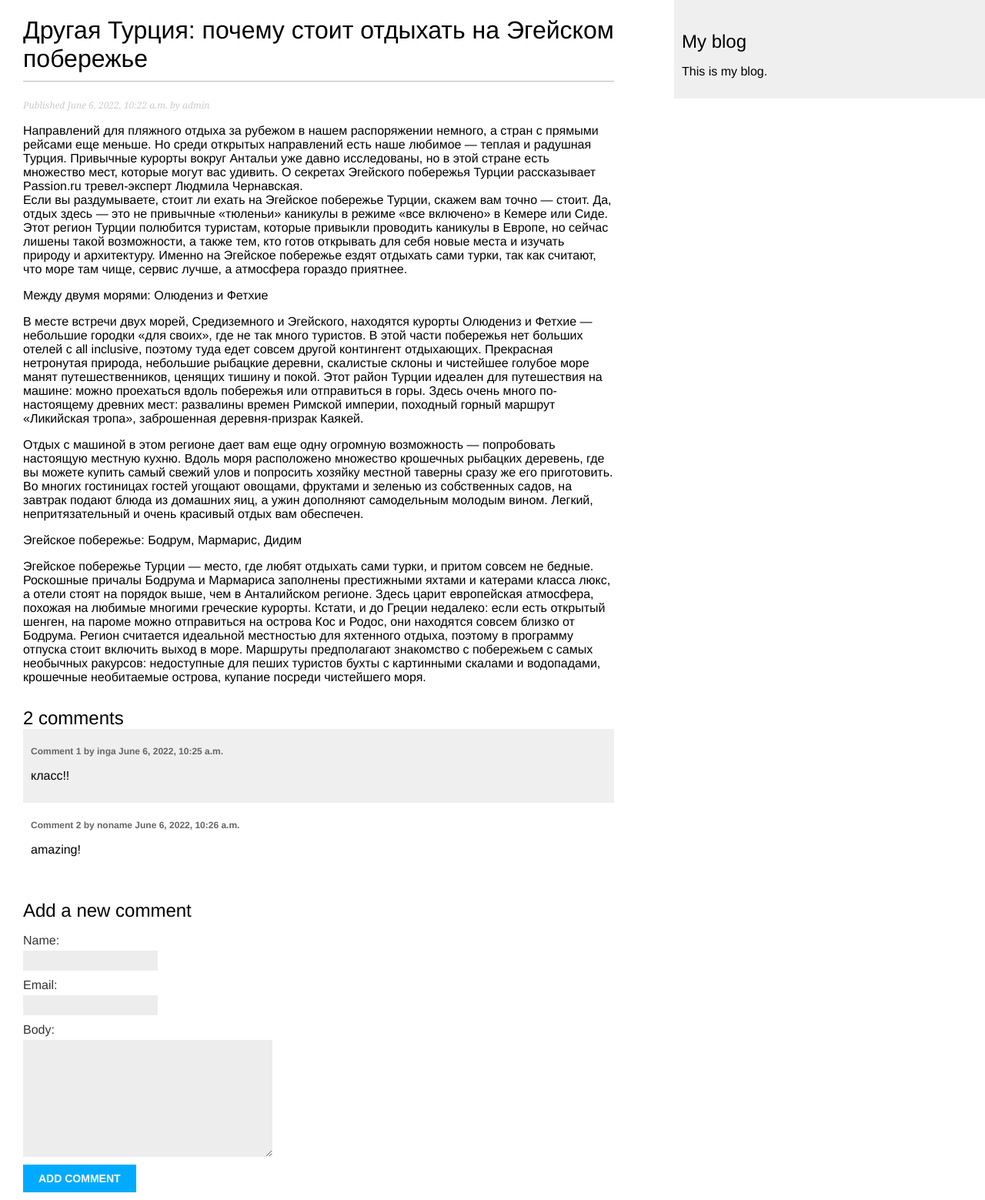
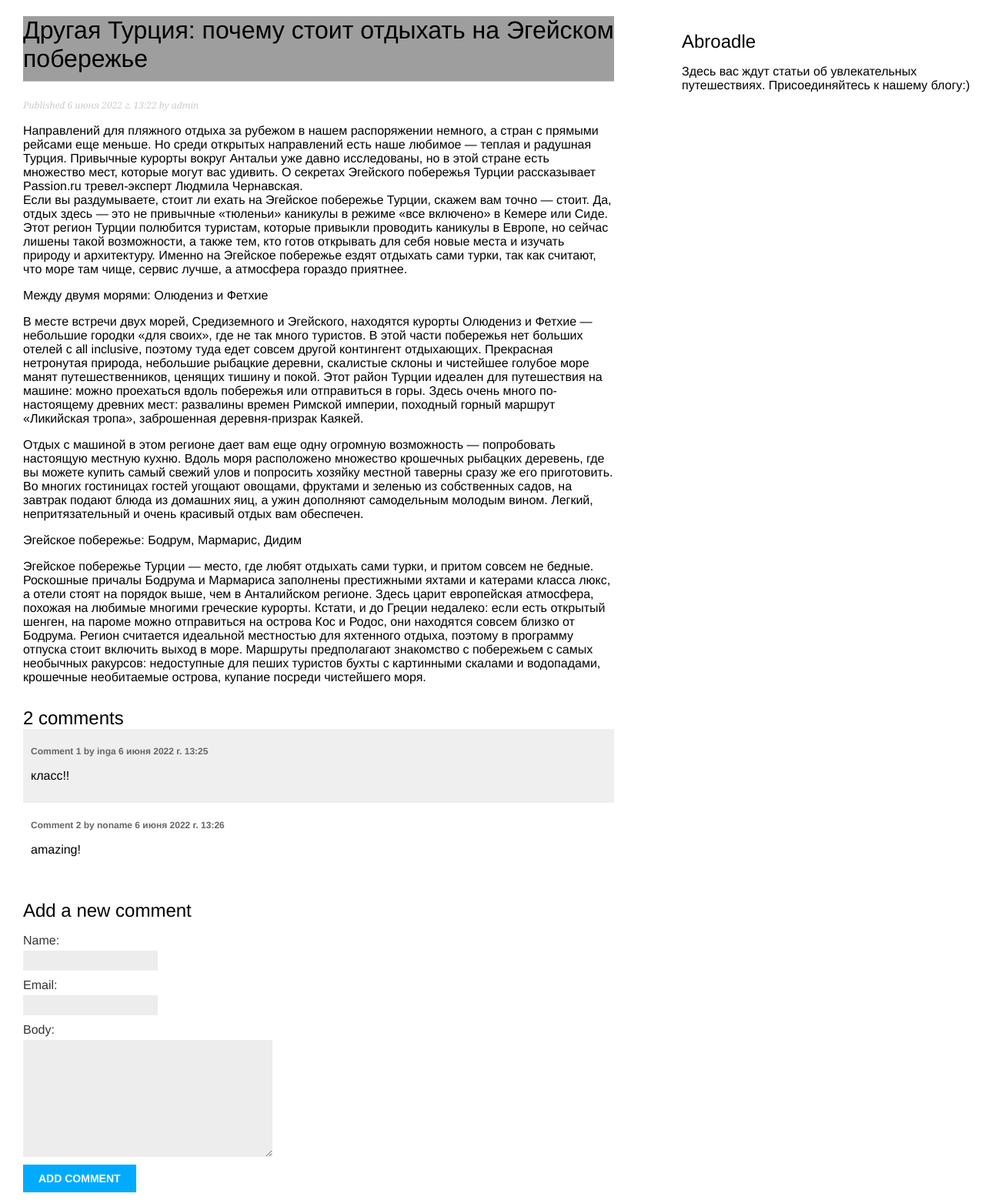
Before and after one commit to ingaslavik/practica, a Django app: page /blog/4/ in a window 1280 px wide. Shown: the whole page at 77% size. Run offline with Django 4.2, Linux system fonts and the light colour scheme; data comes from the database, SQL or seed files in the repository; both versions use the stored data as it was after the commit; grey boxes are pictures that could not be loaded.

Commit message:
практика 3

```diff
--- a/mysite/blog/static/css/blog.css
+++ b/mysite/blog/static/css/blog.css
@@ -2,10 +2,11 @@ body {
     margin:0;
     padding:0;
     font-family:helvetica, sans-serif;
+	background-color: #ffffff;
 }
 
 a {
-    color:#00abff;
+    color:#12dbef;
     text-decoration:none;
 }
 
@@ -13,11 +14,14 @@ h1 {
     font-weight:normal;
     border-bottom:1px solid #bbb;
     padding:0 0 10px 0;
+	background-image: url(https://encrypted-tbn0.gstatic.com/images?q=tbn:ANd9GcRbWq9TcXCpWt-p4C8wCSfp412kkaHJtsnayA&usqp=CAU);
+	background-size: 100%;
 }
 
 h2 {
     font-weight:normal;
     margin:30px 0 0;
+	background-color: #ffffff;
 }
 
 #content {
@@ -30,7 +34,7 @@ h2 {
     float:right;
     width:30%;
     padding:10px;
-    background:#efefef;
+    background:#ffffff;
     height:100%;
 }
 
--- a/mysite/blog/templates/blog/base.html
+++ b/mysite/blog/templates/blog/base.html
@@ -11,8 +11,8 @@
     {% endblock %}
   </div>
   <div id="sidebar">
-    <h2>My blog</h2>
-    <p>This is my blog.</p>
+    <h2>Abroadle</h2>
+    <p>Здесь вас ждут статьи об увлекательных путешествиях. Присоединяйтесь к нашему блогу:)</p>
   </div>
 </body>
 </html>
--- a/mysite/blog/templates/blog/post/list.html
+++ b/mysite/blog/templates/blog/post/list.html
@@ -3,7 +3,7 @@
 {% block title %}My Blog{% endblock %}
 
 {% block content %}
-  <h1>My Blog</h1>
+  <h1>Abroadle</h1>
   {% for post in posts %}
     <h2>
       <a href="{% url 'blog:post_detail' post.id %}">
--- a/mysite/mysite/settings.py
+++ b/mysite/mysite/settings.py
@@ -104,9 +104,9 @@ AUTH_PASSWORD_VALIDATORS = [
 # Internationalization
 # https://docs.djangoproject.com/en/4.0/topics/i18n/
 
-LANGUAGE_CODE = 'en-us'
+LANGUAGE_CODE = 'ru-ru'
 
-TIME_ZONE = 'UTC'
+TIME_ZONE = 'Europe/Moscow'
 
 USE_I18N = True
 
--- a/mysite/mysite/urls.py
+++ b/mysite/mysite/urls.py
@@ -19,4 +19,5 @@ from django.urls import path, include
 urlpatterns = [
     path('admin/', admin.site.urls),
     path('blog/', include('blog.urls', namespace='blog')),
+    path('', include('blog.urls', namespace='blog')),
 ]
```
Also changed, not shown: mysite/db.sqlite3.
